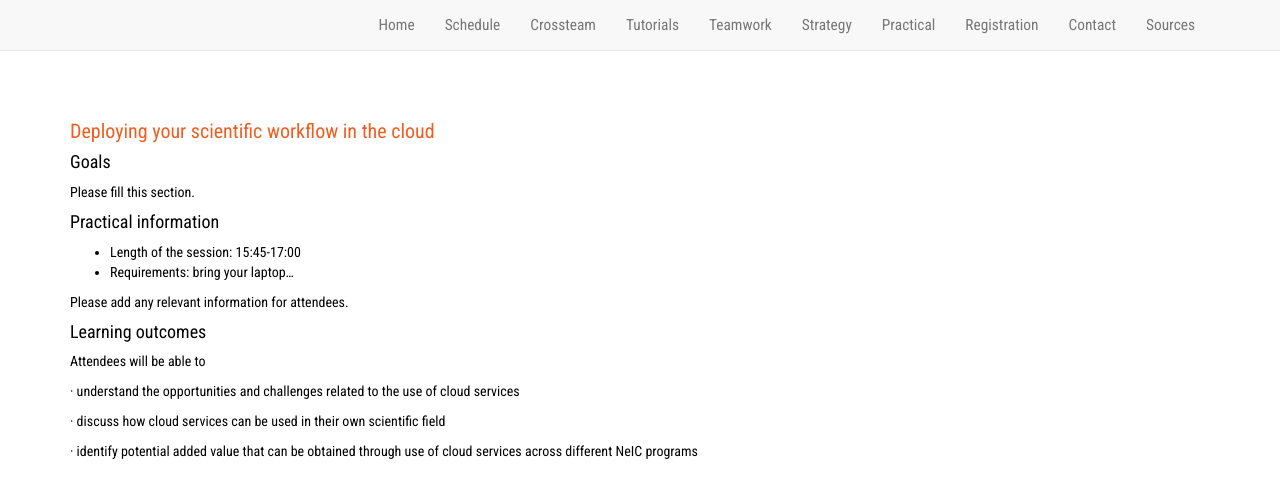
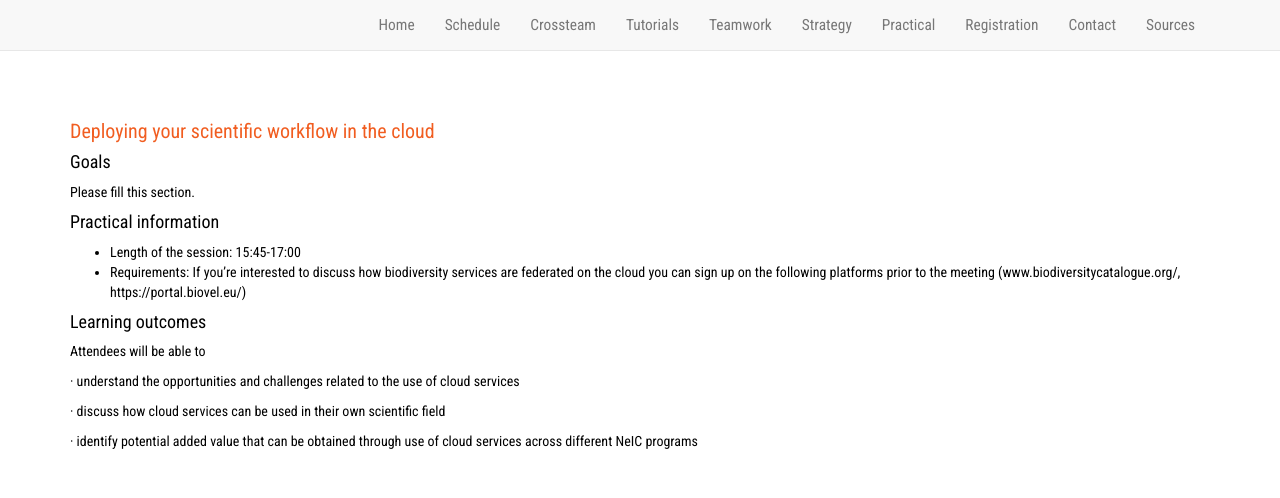
Before and after one commit to neicnordic/ahm18.neic.nordforsk.org, a Jekyll site: the page built from _crossteams/ho_details3/details.md, in a window 1280 px wide. Shown: the top 498 px of the page. Built offline with Jekyll 4.4.1, drawn with Linux system fonts in a browser that asks for light colours; nearby versions of some CDN libraries.

Commit message:
Update details.md

```diff
--- a/_crossteams/ho_details3/details.md
+++ b/_crossteams/ho_details3/details.md
@@ -14,9 +14,9 @@ Please fill this section.
 <h4>Practical information</h4>
 
 - Length of the session: 15:45-17:00
-- Requirements: bring your laptop...
+- Requirements: If you’re interested to discuss how biodiversity services are federated on the cloud you can sign up on the following platforms prior to the meeting (www.biodiversitycatalogue.org/, https://portal.biovel.eu/)
 
-Please add any relevant information for attendees.
+
 
 <h4>Learning outcomes</h4>
 
```
